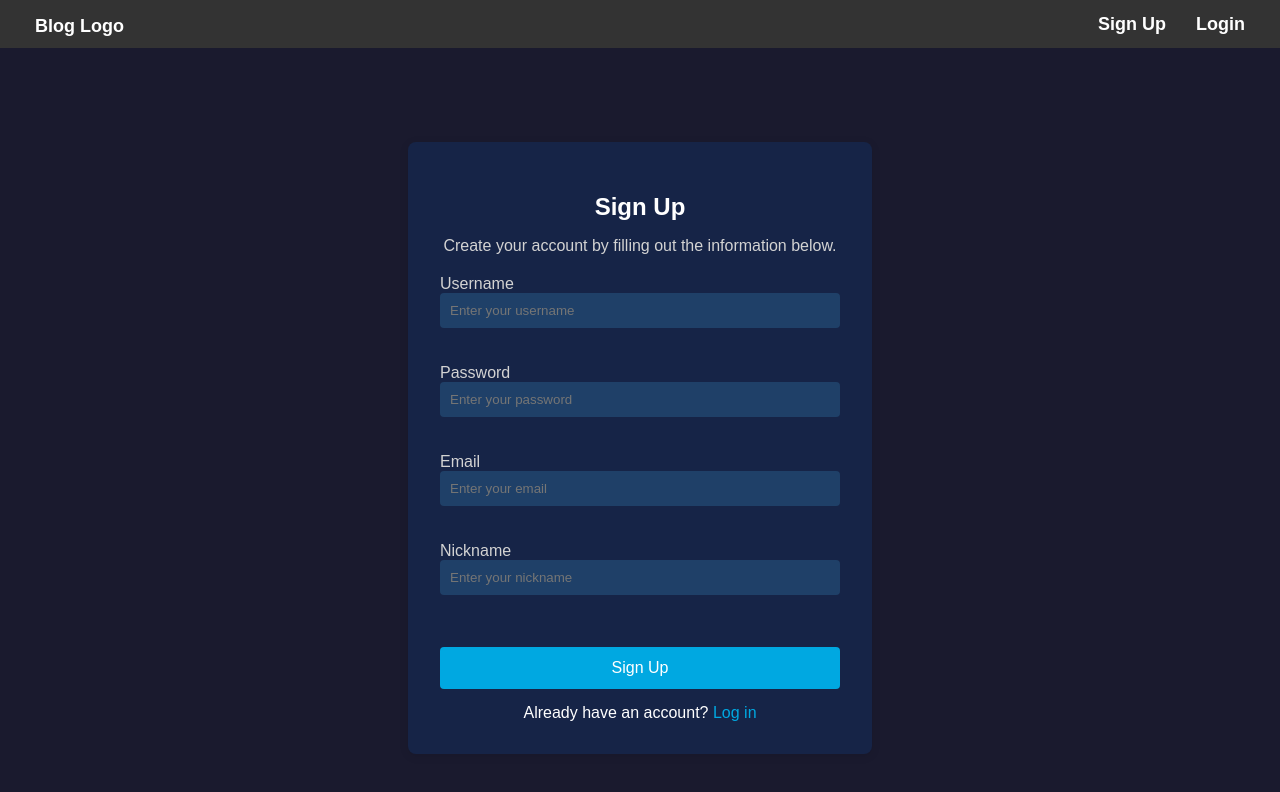
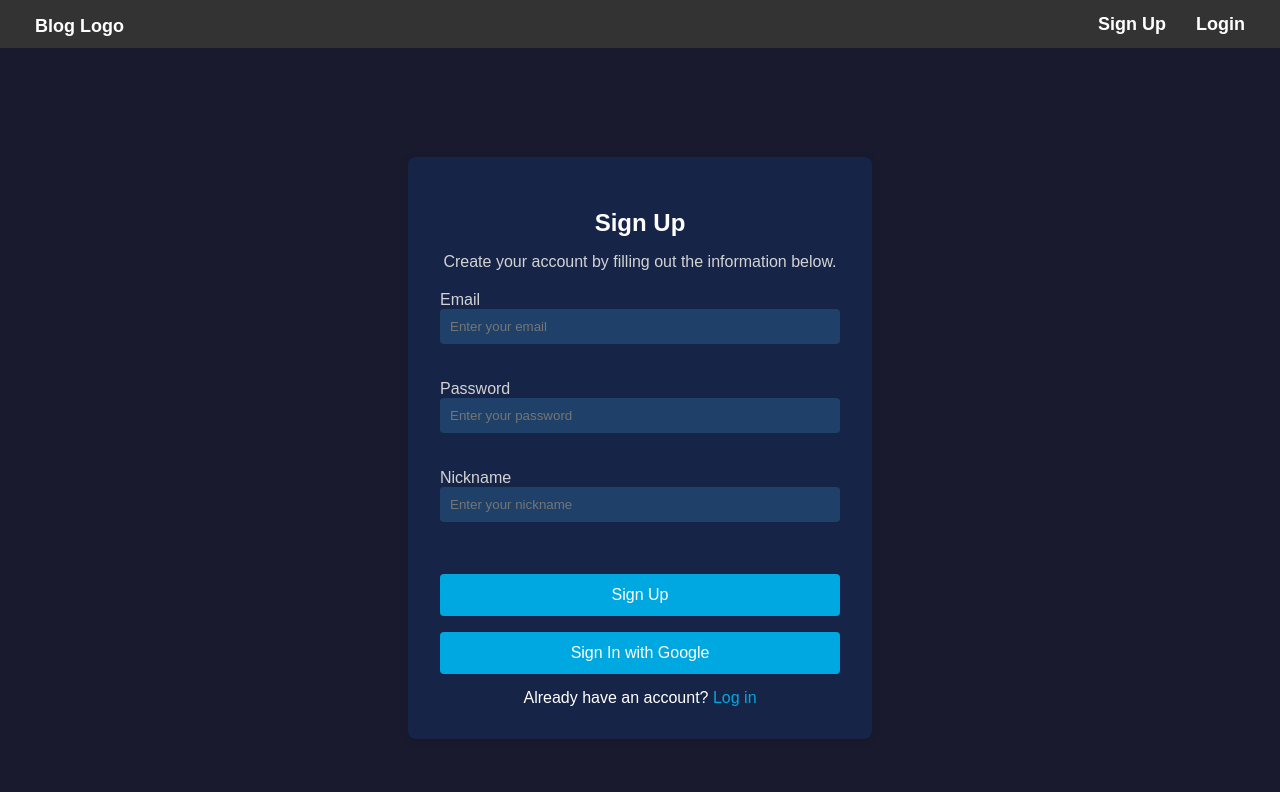
Before and after one commit to iian12/whoever-frontend, a React (Create React App) app: page /signup in a window 1280 px wide. Shown: the top 792 px of the page. Built offline with nearby package versions, Linux system fonts and the light colour scheme.

Commit message:
feat: 프론트 추가

```diff
--- a/src/App.js
+++ b/src/App.js
@@ -1,14 +1,15 @@
-import React, {useEffect, useState} from "react";
-import {BrowserRouter as Router, Navigate, Route, Routes} from "react-router-dom";
+import React, { useEffect, useState } from "react";
+import { BrowserRouter as Router, Navigate, Route, Routes } from "react-router-dom";
 import NavBar from './components/NavBar';
 import MainPage from './components/MainPage';
-import LoginPage from './components/LoginPage';
+import Login from './components/LoginPage';
 import ProfilePage from './components/ProfilePage';
 import CreatePostPage from './components/CreatePostPage';
 import SignUpPage from './components/SignUpPage';
+import OAuth2Callback from "./components/OAuth2Callback";
 import PasswordResetPage from './components/PasswordResetPage';
 import Cookies from 'js-cookie';
-import PostDetailPage from "./components/PostDetailPage"; // 쿠키에서 토큰을 가져오기 위한 라이브러리
+import PostDetailPage from "./components/PostDetailPage";
 
 const App = () => {
     const [isLoggedIn, setIsLoggedIn] = useState(false);
@@ -23,10 +24,17 @@ const App = () => {
     };
 
     const handleLogout = () => {
+        localStorage.removeItem('accessToken');
         Cookies.remove('accessToken');
-        Cookies.remove('refreshToken');// 쿠키에서 토큰을 제거
+        Cookies.remove('refreshToken'); // 쿠키에서 토큰을 제거
         setIsLoggedIn(false);
         window.location.href = '/';
+    };
+
+    const onLogin = (accessToken) => {
+        // accessToken으로 로그인 상태를 처리
+        localStorage.setItem('accessToken', accessToken);
+        setIsLoggedIn(true);
     };
 
     return (
@@ -36,7 +44,10 @@ const App = () => {
                 <Route path="/" element={<MainPage />} />
                 <Route
                     path="/login"
-                    element={isLoggedIn ? <Navigate to="/" /> : <LoginPage onLogin={handleLogin} />}
+                    element={isLoggedIn ? <Navigate to="/" /> : <Login onLogin={handleLogin} />}
+                />
+                <Route
+                    path="/login/callback" element={<OAuth2Callback onLogin={onLogin}/>}
                 />
                 <Route
                     path="/signup"
--- a/src/components/CreatePostPage.js
+++ b/src/components/CreatePostPage.js
@@ -73,10 +73,7 @@ const CreatePostPage = () => {
 
             try {
                 const response = await axios.post(`${API_BASE_IMAGE_URL}/images/upload`, formData, {
-                    headers: {
-                        Authorization: `Bearer ${Cookies.get('accessToken')}`,
-                        'Content-Type': 'multipart/form-data'
-                    },
+                    withCredentials: true,
                 });
                 if (response.status === 200 && response.data.url) {
                     insertText(`![이미지 설명](${response.data.url})`);
@@ -90,7 +87,6 @@ const CreatePostPage = () => {
     };
 
     const handleSubmit = async () => {
-        const token = Cookies.get('accessToken');
         if (!title.trim() || !markdown.trim()) {
             setError('Title and content cannot be empty.');
             return;
@@ -102,7 +98,7 @@ const CreatePostPage = () => {
                 content: markdown,
                 hashtagNames: tags
             }, {
-                headers: { Authorization: `Bearer ${token}` },
+                withCredentials: true,
             });
 
             const postId = response.data;
--- a/src/components/LoginPage.css
+++ b/src/components/LoginPage.css
@@ -72,3 +72,22 @@ body {
     color: #00a8e1;
     text-decoration: none;
 }
+
+.google-signin-button {
+    width: 100%;
+    padding: 0.75rem;
+    margin-top: 1rem;
+    background-color: #4285F4; /* 구글의 대표 색상 */
+    border: none;
+    border-radius: 4px;
+    color: white;
+    font-size: 1rem;
+    cursor: pointer;
+    display: flex;
+    align-items: center;
+    justify-content: center;
+}
+
+.google-signin-button:hover {
+    background-color: #357ae8; /* 호버 시 색상 변경 */
+}
--- a/src/components/LoginPage.js
+++ b/src/components/LoginPage.js
@@ -10,7 +10,7 @@ const apiClient = axios.create({
 });
 
 const Login = ({ onLogin }) => {
-    const [username, setUsername] = useState('');
+    const [email, setEmail] = useState('');
     const [password, setPassword] = useState('');
     const [error, setError] = useState('');
 
@@ -18,7 +18,7 @@ const Login = ({ onLogin }) => {
         e.preventDefault();
 
         apiClient
-            .post('/auth/login', { username, password })
+            .post('/auth/login', { email, password })
             .then((response) => {
                 onLogin(); // 로그인 성공 시 호출
             })
@@ -28,19 +28,24 @@ const Login = ({ onLogin }) => {
             });
     };
 
+    const handleGoogleSignIn = () => {
+        // 구글 OAuth2 인증 페이지로 리다이렉트
+        window.location.href = 'http://localhost:8080/oauth2/authorization/google';
+    };
+
     return (
         <div className="login-container">
             <form onSubmit={handleLogin} className="login-form">
                 <h2>Sign In</h2>
-                <p>Enter your username and password to login.</p>
+                <p>Enter your email and password to login.</p>
                 {error && <div className="error-message">{error}</div>} {/* 에러 메시지 표시 */}
                 <label>
                     Username
                     <input
                         type="text"
                         placeholder="Enter your username"
-                        value={username}
-                        onChange={(e) => setUsername(e.target.value)}
+                        value={email}
+                        onChange={(e) => setEmail(e.target.value)}
                         required
                     />
                 </label>
@@ -55,6 +60,9 @@ const Login = ({ onLogin }) => {
                     />
                 </label>
                 <button type="submit">Sign In</button>
+                <button onClick={handleGoogleSignIn} className="google-signin-button">
+                    Sign In with Google
+                </button>
                 <div className="login-links">
                     <Link to="/reset-password">Forgot your password?</Link>
                     <Link to="/signup">Register</Link>
--- /dev/null
+++ b/src/components/OAuth2Callback.js
@@ -0,0 +1,30 @@
+import React, { useEffect } from 'react';
+import { useNavigate } from 'react-router-dom';
+import Cookies from 'js-cookie';
+
+const OAuth2Callback = ({ onLogin }) => {
+    const navigate = useNavigate();
+
+    useEffect(() => {
+        const handleLogin = () => {
+            const accessToken = Cookies.get('accessToken');
+            const refreshToken = Cookies.get('refreshToken');
+
+            if (accessToken && refreshToken) {
+                // 토큰이 존재하면 onLogin 함수 호출 (로그인 상태 업데이트)
+                onLogin(accessToken);
+                // 메인 페이지로 리다이렉트
+                navigate('/');
+            } else {
+                // 토큰이 없으면 로그인 페이지로 리다이렉트
+                navigate('/login');
+            }
+        };
+
+        handleLogin();
+    }, [navigate, onLogin]);
+
+    return <div>Processing OAuth2 login...</div>;
+};
+
+export default OAuth2Callback;
--- a/src/components/SignUpPage.css
+++ b/src/components/SignUpPage.css
@@ -65,6 +65,15 @@ body {
     background-color: #007bb5;
 }
 
+.google-login-button {
+    background-color: #db4437;
+    margin-top: 10px;
+}
+
+.google-login-button:hover {
+    background-color: #c23321;
+}
+
 .login-link {
     text-align: center;
     margin-top: 15px;
--- a/src/components/SignUpPage.js
+++ b/src/components/SignUpPage.js
@@ -1,6 +1,6 @@
-import React, { useState } from 'react';
+import React, { useState, useEffect } from 'react';
 import axios from 'axios';
-import { Link } from 'react-router-dom';
+import { Link, useLocation, useNavigate } from 'react-router-dom';
 import { API_BASE_URL } from '../utils/apiConfig';
 import './SignUpPage.css';
 
@@ -10,9 +10,8 @@ const apiClient = axios.create({
 
 const SignUp = () => {
     const [formData, setFormData] = useState({
-        username: '',
+        email: '',
         password: '',
-        email: '',
         nickname: '',
     });
     const [error, setError] = useState('');
@@ -25,6 +24,11 @@ const SignUp = () => {
         });
     };
 
+    const handleGoogleSignIn = () => {
+        // 구글 OAuth2 인증 페이지로 리다이렉트
+        window.location.href = 'http://localhost:8080/oauth2/authorization/google';
+    };
+
     const handleSubmit = (e) => {
         e.preventDefault();
 
@@ -33,9 +37,8 @@ const SignUp = () => {
             .then(() => {
                 setSuccessMessage('Registration successful! You can now log in.');
                 setFormData({
-                    username: '',
+                    email: '',
                     password: '',
-                    email: '',
                     nickname: '',
                 });
                 setError('');
@@ -55,12 +58,12 @@ const SignUp = () => {
                 {successMessage && <p className="success-message">{successMessage}</p>}
 
                 <label>
-                    Username
+                    Email
                     <input
-                        type="text"
-                        name="username"
-                        placeholder="Enter your username"
-                        value={formData.username}
+                        type="email"
+                        name="email"
+                        placeholder="Enter your email"
+                        value={formData.email}
                         onChange={handleChange}
                         required
                     />
@@ -77,19 +80,6 @@ const SignUp = () => {
                         required
                     />
                 </label>
-
-                <label>
-                    Email
-                    <input
-                        type="email"
-                        name="email"
-                        placeholder="Enter your email"
-                        value={formData.email}
-                        onChange={handleChange}
-                        required
-                    />
-                </label>
-
                 <label>
                     Nickname
                     <input
@@ -103,7 +93,9 @@ const SignUp = () => {
                 </label>
 
                 <button type="submit">Sign Up</button>
-
+                <button onClick={handleGoogleSignIn} className="google-signin-button">
+                    Sign In with Google
+                </button>
                 <div className="login-link">
                     Already have an account? <Link to="/login">Log in</Link>
                 </div>
@@ -111,5 +103,4 @@ const SignUp = () => {
         </div>
     );
 };
-
 export default SignUp;
```
Also changed, not shown: src/components/PostDetailPage.js (+17 -16 lines).
